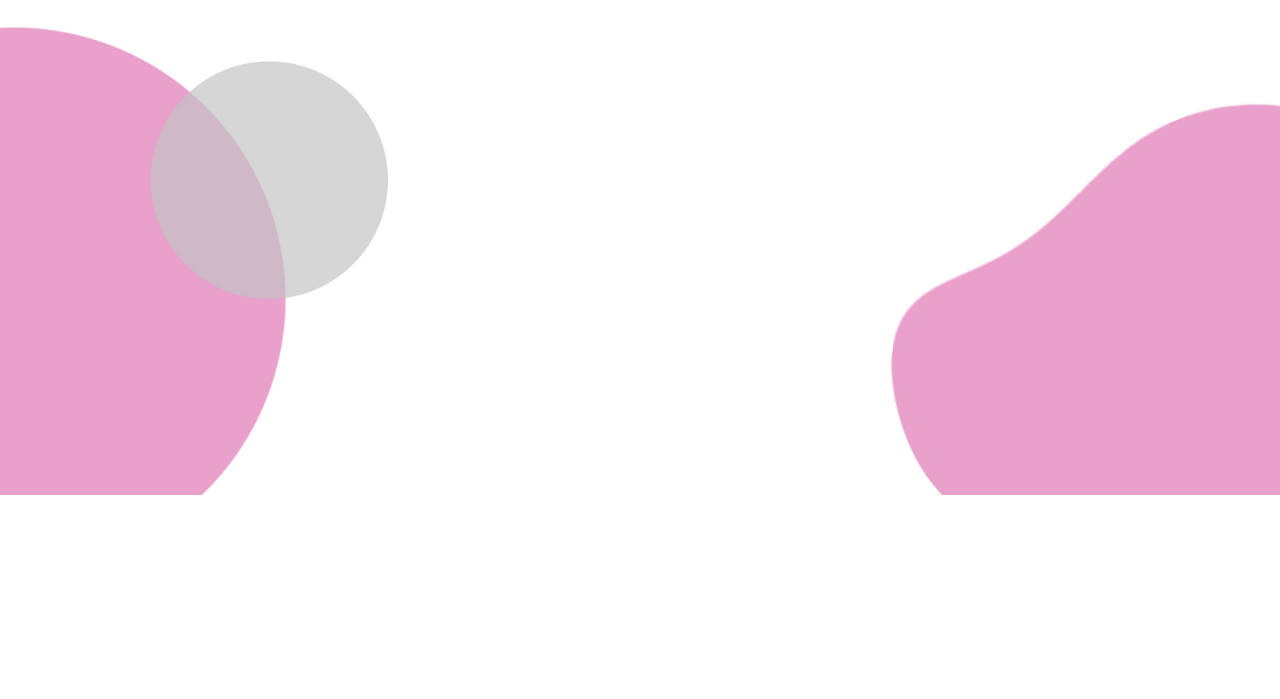
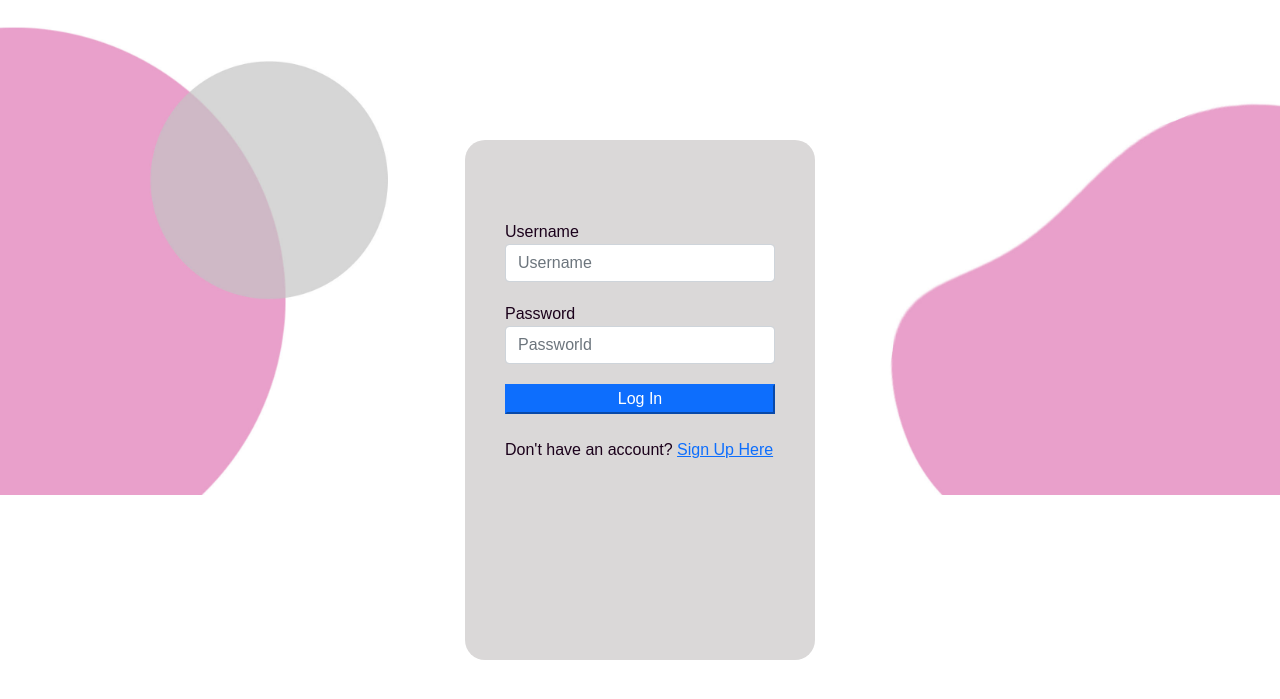
Before and after one commit to Code-Institute-Submissions/ochukoerewive-ms3project, a Flask app: page / in a window 1280 px wide. Shown: the top 699 px of the page. Run offline with Flask 2, Linux system fonts and the light colour scheme; some libraries are stand-ins or nearby versions.

Commit message:
MS3PROJECT

```diff
--- a/static/style.css
+++ b/static/style.css
@@ -11,3 +11,28 @@ body{
     font-family: sans-serif;
 
 }
+
+.container{
+    width: 350px;
+    height: 520px;
+    background:rgb(218, 216, 216);
+    color:rgb(27, 1, 27);
+    top: 50%;
+    left: 50%;
+    border-radius: 20px;
+    position: absolute;
+    transform: translate(-50%, -50%);
+    box-sizing: border-box;
+    padding: 60px 40px;
+}
+.container{
+    transition: 0.5s;
+}
+.container:hover{
+    -webkit-box-shadow: 6px 5px 10px -2px rgba(0,0,0,0.69);
+    box-shadow: 6px 5px 10px -2px rgba(0,0,0,0.69);
+}
+
+.form-group, .btn-block{
+    margin-top: 20px;
+}
--- a/templates/index.html
+++ b/templates/index.html
@@ -1,9 +1,9 @@
-{% extends 'base.html' %}
-{% block body %}
+{% extends "base.html" %}
+{% block content %}
 
 <div class="container">
     <div class="row">
-        <div class="col-md-4 col-md-offset-4">
+        <div class="col-md-12 col-md-offset-4">
             <form method=POST action="{{url_for('login') }}">
                 <div class="form-group">
                     <label for="exampleInputEmail">Username</label>
@@ -15,7 +15,7 @@
                     <input type="passworld"class="form-control" name="pass" placeholder="Passworld">
                 </div>
 
-                <button type="submit" class="btn-primary btn-block" >Log In</button>
+                <button type="submit" class="btn-primary btn-block col-md-12" >Log In</button>
 
             </form>
             <br>
```
